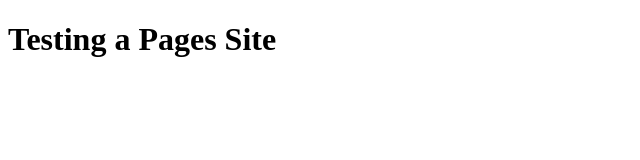
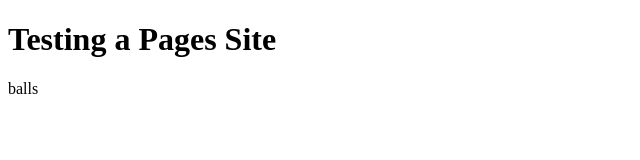
Before and after one commit to mastery55295/testpagessite, a plain HTML site: page index.html in a window 1280 px wide. Shown: the full height of the page, 0-640 px from the left. Drawn offline with Linux system fonts and the light colour scheme.

Commit message:
test text

```diff
--- a/index.html
+++ b/index.html
@@ -11,5 +11,6 @@
 <body>
     <script src="main.js"></script>
     <h1 class="title">Testing a Pages Site</h1>
+    balls
 </body>
 </html>
```
